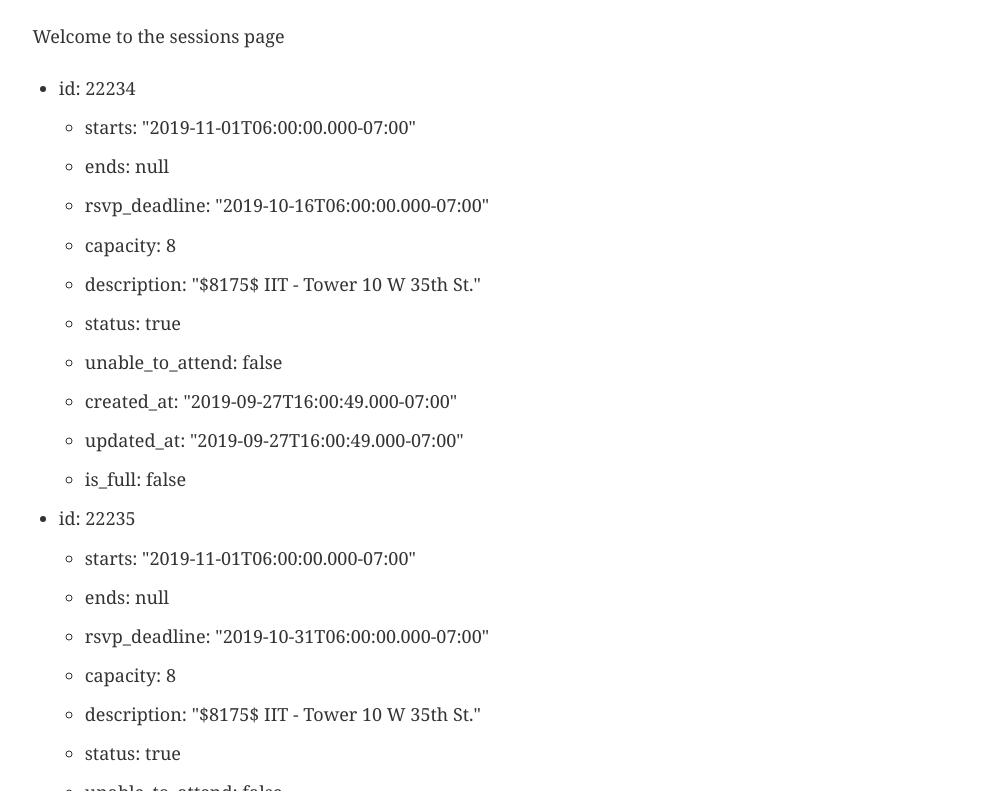
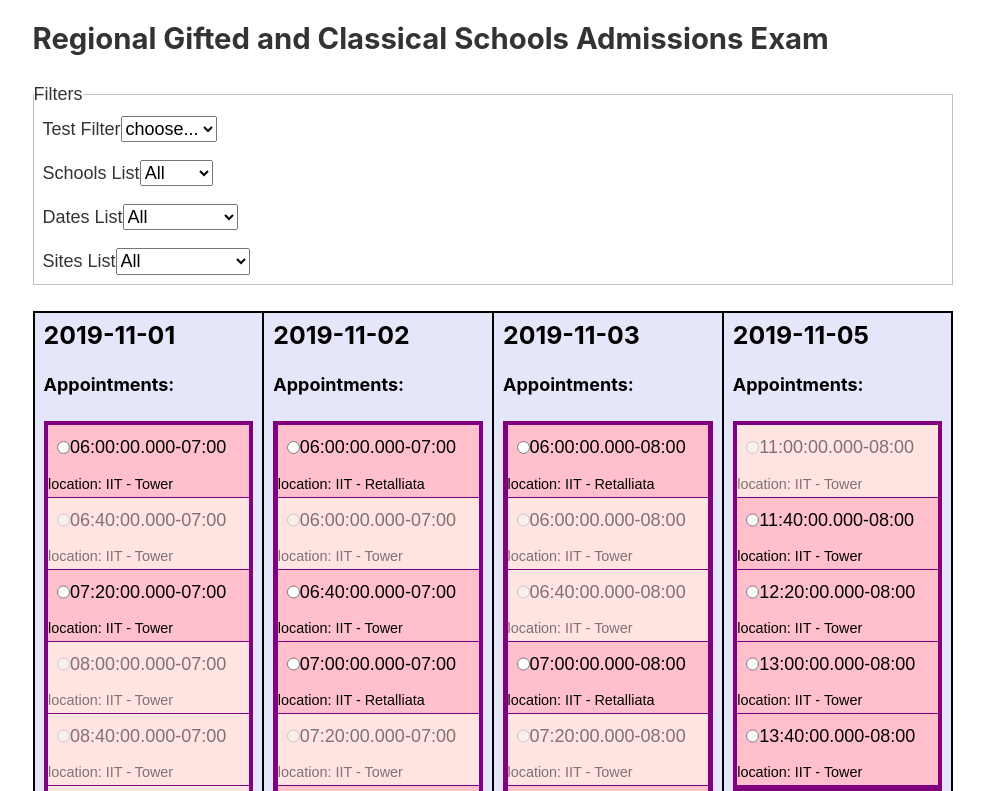
Before and after one commit to jdstein1/rsvp, a Gatsby site: page /sessions in a window 1280 px wide. Shown: the part 249-1040 px from the top of the page, without its empty margins (147-1131 px from the left). Built offline with nearby package versions, Linux system fonts and the light colour scheme; Gatsby itself is replaced by a stand-in of ours.

Commit message:
did some work...
...also updated packages, and things broke.

```diff
--- a/gatsby-config.js
+++ b/gatsby-config.js
@@ -1,8 +1,8 @@
 module.exports = {
   siteMetadata: {
-    title: `Gatsby Default Starter`,
-    description: `Kick off your next, great Gatsby project with this default starter. This barebones starter ships with the main Gatsby configuration files you might need.`,
-    author: `@gatsbyjs`,
+    title: `RSVP App`,
+    description: `Choose a time slot for an appointment.`,
+    author: `@jdstein1`,
   },
   plugins: [
     `gatsby-plugin-react-helmet`,
--- /dev/null
+++ b/src/components/error-boundary.js
@@ -0,0 +1,36 @@
+import React from "react"
+import PropTypes from "prop-types"
+// import { useStaticQuery, graphql } from "gatsby"
+
+
+export default class ErrorBoundary extends React.Component {
+  constructor(props) {
+    super(props);
+    this.state = { hasError: false };
+  }
+
+  static getDerivedStateFromError(error) {
+    // Update state so the next render will show the fallback UI.
+    return { hasError: true };
+  }
+
+  componentDidCatch(error, errorInfo) {
+    // You can also log the error to an error reporting service
+    console.log(error, errorInfo);
+  }
+
+  render() {
+    const { hasError } = this.state;
+    const { children } = this.props;
+    if (hasError) {
+      // You can render any custom fallback UI
+      return <h1>Something went wrong.</h1>;
+    }
+
+    return children;
+  }
+}
+
+ErrorBoundary.propTypes = {
+  children: PropTypes.element.isRequired,
+};
--- a/src/components/layout.css
+++ b/src/components/layout.css
@@ -4,6 +4,7 @@
   -webkit-text-size-adjust: 100%;
 }
 body {
+  font-family: sans-serif;
   margin: 0;
   -webkit-font-smoothing: antialiased;
   -moz-osx-font-smoothing: grayscale;
@@ -200,7 +201,7 @@
 }
 body {
   color: hsla(0, 0%, 0%, 0.8);
-  font-family: georgia, serif;
+  /* font-family: georgia, serif; */
   font-weight: normal;
   word-wrap: break-word;
   font-kerning: normal;
@@ -606,7 +607,7 @@
 code:after,
 tt:before,
 tt:after {
-  letter-spacing: -0.2em;
+  /* letter-spacing: -0.2em; */
   content: " ";
 }
 pre code:before,
--- a/src/components/layout.js
+++ b/src/components/layout.js
@@ -5,12 +5,13 @@
  * See: https://www.gatsbyjs.org/docs/use-static-query/
  */
 
-import React from "react"
-import PropTypes from "prop-types"
-import { useStaticQuery, graphql } from "gatsby"
+import React from 'react';
+import PropTypes from 'prop-types';
+import { useStaticQuery, graphql } from 'gatsby';
 
-import Header from "./header"
-import "./layout.css"
+import ErrorBoundary from './error-boundary';
+import Header from './header';
+import './layout.css';
 
 const Layout = ({ children }) => {
   const data = useStaticQuery(graphql`
@@ -21,32 +22,34 @@
         }
       }
     }
-  `)
-
+  `);
   return (
-    <>
+    <ErrorBoundary>
       <Header siteTitle={data.site.siteMetadata.title} />
       <div
         style={{
-          margin: `0 auto`,
+          margin: '0 auto',
           maxWidth: 960,
-          padding: `0px 1.0875rem 1.45rem`,
+          padding: '0px 1.0875rem 1.45rem',
           paddingTop: 0,
         }}
       >
-        <main>{children}</main>
+        <main>
+          {children}
+        </main>
         <footer>
-          © {new Date().getFullYear()}, Built with
-          {` `}
+          ©
+          {new Date().getFullYear()}
+          {', Built with '}
           <a href="https://www.gatsbyjs.org">Gatsby</a>
         </footer>
       </div>
-    </>
-  )
-}
+    </ErrorBoundary>
+  );
+};
 
 Layout.propTypes = {
   children: PropTypes.node.isRequired,
-}
+};
 
-export default Layout
+export default Layout;
--- /dev/null
+++ b/src/components/session-appointment.css
@@ -0,0 +1,22 @@
+li {
+  list-style: none;
+}
+.session-appointment {
+  color: black;
+  border-bottom: 1px solid purple;
+  background: pink;
+  margin: 0;
+  padding: 0;
+}
+.session-appointment.full {
+  color: rgba(0,0,0,0.5);
+  background: mistyrose;
+}
+label {
+  display: flex;
+  margin: 0;
+  padding: 0.5rem;
+}
+input {
+  margin-right: 0.5rem;
+}
--- /dev/null
+++ b/src/components/session-appointment.js
@@ -0,0 +1,18 @@
+// import PropTypes from "prop-types"
+import React from 'react';
+import './session-appointment.css';
+
+const SessionAppointment = ({ appt }) => {
+  console.log(appt);
+
+  return (
+  <li className={`session-appointment ${appt.location} ${appt.is_full && 'full' }`}>
+    <label className='label' htmlFor={`appointment-time-${appt.id}`}>
+      <input className='input' name="appointment-time" id={`appointment-time-${appt.id}`} type="radio" value={appt.time} disabled={appt.is_full} />
+      <span className='label-text'>{appt.time}</span>
+    </label>
+    <p><small>location: {appt.location}</small></p>
+  </li>
+)};
+
+export default SessionAppointment;
--- /dev/null
+++ b/src/components/session-date.css
@@ -0,0 +1,20 @@
+
+.session-date {
+  color: black;
+  border: 1px solid black;
+  background: lavender;
+  width: auto;
+  flex: 1 1 25%;
+  display: flex;
+  flex-direction: column;
+  margin: 0 0 1rem;
+  padding: 0.5rem;
+}
+.list-appointments {
+  background: purple;
+  display: flex;
+  flex-direction: column;
+  list-style: none;
+  margin: 0;
+  padding: 0.25rem;
+}
--- /dev/null
+++ b/src/components/session-date.js
@@ -0,0 +1,17 @@
+// import PropTypes from "prop-types"
+import React from "react"
+import SessionAppointment from "./session-appointment";
+import "./session-date.css"
+
+const SessionDate = (props) => {
+
+  return (<li className={'session-date'}>
+    <h3>{props.date}</h3>
+    <h4>Appointments:</h4>
+    <ul className={'list-appointments'}>
+      {props.appointments.map( (appt, i) => <SessionAppointment key={i} appt={appt} />)}
+    </ul>
+  </li>);
+};
+
+export default SessionDate;
--- /dev/null
+++ b/src/components/session-grid.css
@@ -0,0 +1,13 @@
+
+.session-grid {
+  color: black;
+  border: 1px solid black;
+  background: lightblue;
+  list-style: none;
+  display: flex;
+  flex-direction: row;
+  flex-wrap: wrap;
+  justify-content: flex-start;
+  margin: 0;
+  padding: 0;
+}
--- a/src/components/session-grid.js
+++ b/src/components/session-grid.js
@@ -1,11 +1,13 @@
-import PropTypes from "prop-types"
+// import PropTypes from "prop-types"
 import React from "react"
 // import { Link } from "gatsby"
 
-function parseISOString(s) {
-  var b = s.split(/\D+/);
-  return new Date(Date.UTC(b[0], --b[1], b[2], b[3], b[4], b[5], b[6]));
-}
+// import utils from "../scripts/utils.js"
+import SessionDate from "./session-date";
+
+import "./session-grid.css"
+
+// prepare the data...
 
 // get NOW date/time
 // make a date/time obj w many formats
@@ -15,90 +17,63 @@
 // if deadline passed: eject
 // else: render the date/time
 
-const SessionRow = ({ data }) => {
+// const {sessions} = data;
 
-  // const {} = data;
+// const fakeNow = "2019-10-16T06:00:00.000-07:00";
 
-  const keysArray = Object.keys(data);
+/**
+ * Create one column per day/date
+ * Create many rows in each column for each appointment slot
+ */
 
-  return (<li>id: {JSON.stringify(data.id)}
-    <ul>{ keysArray.map( (key, j) => {
+const SessionGrid = ({uniqueDates, sessions}) => {
 
-      if ( key === 'id' || data[key] === 'null' ) return null;
-
-      return (<li>{key}: {JSON.stringify(data[key])}</li>)
-
-    })}</ul>
-  </li>)};
-
-const SessionGrid = ({ sessions, now }) => (
-  <div>
-    <ul>{ sessions.map( (sessionObj, i) => {
-
-        const { id, starts, rsvp_deadline } = sessionObj;
-
-        const now = {};
-        now['ms'] = Date.now();
-        // now['utc'] = now['ms'].toUTCString();
-        // now['iso'] = parseISOString(now);
-
-        const due = {};
-        due['ms'] = rsvp_deadline;
-        // due['utc'] = '';
-        // due['iso'] = parseISOString(due);
-
-        // const starts = {};
-
-        // var msStarts = parseISOString(starts);
-        // var utcStarts = parseISOString(starts);
-        // var isoStarts = parseISOString(starts);
+  // const now = new Date().toISOString();
+  // const nowMS = Date.parse(now);
+  // const nowMS = Date.parse(new Date().toISOString() );
+  // console.log(nowMS);
 
 
-        console.log(now);
-        // console.log(msNow);
+  return (
+    <div>
+      <ul className={'session-grid'}>{uniqueDates.map( (date, i) => {
 
-        console.log(due);
+        const appointments = sessions.filter( ( session ) => {
+          return date === session.date;
+        })
 
-        // if ( msNow > msDue ) return null;
+        // const { id, date, starts, rsvp_deadline: deadline } = sessionObj;
 
-        return <SessionRow key={i} data={sessionObj} />;
+        // const startsMS = Date.parse(starts);
+        // // console.dir(startsMS);
+
+        // const appointment = utils.createMonster(startsMS);
+        // // console.log('appointment: ', appointment);
+
+        // const deadlineMS = Date.parse(deadline);
+        // // console.dir(deadlineMS);
+
+        // const rsvp = utils.createMonster(deadlineMS);
+        // // console.log('rsvp: ', rsvp);
+
+        // let past = 'none';
+
+        // if (nowMS > deadlineMS) {
+        //   if (nowMS > startsMS) {
+        //     past = 'appointmentStart';
+        //   } else {
+        //     past = 'rsvpDeadline';
+        //   }
+        // }
+
+        // if ((now.ms > rsvp.ms) || (now.ms > appointment.ms) ) return null;
+
+        return <SessionDate key={i} date={date} appointments={appointments} />;
+        // return <SessionRow key={i} id={id} appointment={appointment} rsvp={rsvp} past={past} />;
 
       }) }</ul>
-  </div>
-)
-
-SessionGrid.propTypes = {
-  sessions: PropTypes.array,
+    </div>
+  );
 }
 
-SessionGrid.defaultProps = {
-  sessions: [
-    {
-      "id": 22234,
-      "starts": "2019-11-01T06:00:00.000-07:00",
-      "ends": null,
-      "rsvp_deadline": "2019-10-16T06:00:00.000-07:00",
-      "capacity": 8,
-      "description": "$8175$ IIT - Tower   10 W 35th St.",
-      "status": true,
-      "unable_to_attend": false,
-      "created_at": "2019-09-27T16:00:49.000-07:00",
-      "updated_at": "2019-09-27T16:00:49.000-07:00",
-      "is_full": false
-    },{
-      "id": 22235,
-      "starts": "2019-11-01T06:00:00.000-07:00",
-      "ends": null,
-      "rsvp_deadline": "2019-10-31T06:00:00.000-07:00",
-      "capacity": 8,
-      "description": "$8175$ IIT - Tower   10 W 35th St.",
-      "status": true,
-      "unable_to_attend": false,
-      "created_at": "2019-09-27T16:00:49.000-07:00",
-      "updated_at": "2019-09-27T16:00:49.000-07:00",
-      "is_full": false
-    }
-  ]
-}
-
-export default SessionGrid
+export default SessionGrid;
--- a/src/pages/sessions.js
+++ b/src/pages/sessions.js
@@ -1,18 +1,146 @@
 import React from "react"
-import { Link } from "gatsby"
+// import { Link } from "gatsby"
+
+// import utils from "../scripts/utils.js"
 
 import SessionGrid from "../components/session-grid"
 import Layout from "../components/layout"
 import SEO from "../components/seo"
 
-const SecondPage = () => (
-  <Layout>
-    <SEO title="Sessions" />
-    <h1>Sessions</h1>
-    <p>Welcome to the sessions page</p>
-    {/* <Link to="/">Go back to the homepage</Link> */}
-    <SessionGrid />
-  </Layout>
-)
+import data from "../static/data.json";
+// console.log('data.sessions: ', data.sessions);
 
-export default SecondPage
+const filters = ['school', 'date', 'site'];
+
+class Sessions extends React.Component {
+
+  constructor(props) {
+    super(props);
+    this.state = {
+      filter: '',
+      filterSchool: '',
+      filterDate: '',
+      filterSite: '',
+    };
+  }
+
+  changeFilter = (event) => {
+    console.log(event.target.value);
+    this.setState({ filter: event.target.value });
+    // return event;
+  }
+
+  filterBySchools = (event) => {
+    console.log(event.target.value);
+    this.setState({ filterSchool: event.target.value });
+    // return event;
+  }
+
+  filterByDates = (event) => {
+    console.log(event.target.value);
+    this.setState( { filterDate: event.target.value } );
+    // return event;
+  }
+
+  filterBySites = (event) => {
+    console.log(event.target.value);
+    this.setState( { filterSite: event.target.value } );
+    // return event;
+  }
+
+  render () {
+
+    // create new array of sessions with date
+    // TODO: create util func...
+    const sessions = data.sessions.map((session, i) => {
+
+      // console.log('monster: ', utils.createMonster(session.starts));
+
+      const dateTime = session.starts.split('T');
+      const dateStr = dateTime[0];
+      const timeStr = dateTime[1];
+      const timeArr = timeStr.split('-')
+      session.dateTime = dateTime;
+      session.date = dateStr;
+      session.time = timeStr;
+      const location = session.description.replace(/\$(.*?)\$/, '').replace(/(IIT - \w+)(\s+)(.*)/g, '$1').trim();
+      const locationClass = location.replace(/ /g, '').toLowerCase();
+      // console.log(location);
+
+      session.location = location;
+      session.locationClass = locationClass;
+
+      // console.log('session: ', session);
+      return session;
+    })
+    // console.log('sessions: ', sessions);
+
+    // create array of dates
+    // TODO: create util func...
+    const arrAllDays = sessions.map((session, i) => {
+      // const date = session.starts.split('T')[0];
+      return session.date;
+    })
+    // console.log('arrAllDays: ', arrAllDays);
+
+    // TODO: create util func...
+    const arrDays = arrAllDays.reduce((accumulator, currentValue) => {
+      return accumulator.includes(currentValue) ? accumulator : [...accumulator, currentValue];
+    }, []);
+    // console.log('arrDays: ', arrDays);
+
+    // TODO: create util func...
+    const arrSites = sessions.map((session, i) => {
+      // const date = session.starts.split('T')[0];
+      return session.location;
+    }).reduce((accumulator, currentValue) => {
+      return accumulator.includes(currentValue) ? accumulator : [...accumulator, currentValue];
+    }, []);
+    // console.log('arrSites: ', arrSites);
+
+    return (
+      <Layout>
+        <SEO title="Sessions" />
+        <h1>Sessions</h1>
+        <h2>{data.name}</h2>
+        <form action="">
+        <fieldset>
+          <legend>Filters</legend>
+            <label htmlFor="test_filter">
+              <span>Test Filter</span>
+              <select name="test_filter" id="test_filter" onChange={this.changeFilter}>
+                <option value="">choose...</option>
+                {filters.map((id, i) => <option key={i} value={id}>{id}</option>)}
+              </select>
+            </label>
+            <label htmlFor="schools_list">
+              <span>Schools List</span>
+              <select name="schools_list" id="schools_list" onChange={this.filterBySchools}>
+                <option value="">All</option>
+                {data.school_list.map((id, i) => <option key={i} value={id}>{id}</option>)}
+              </select>
+            </label>
+          <label htmlFor="dates_list">
+            <span>Dates List</span>
+            <select name="dates_list" id="dates_list" onChange={ this.filterByDates }>
+              <option value="">All</option>
+              { arrDays.map((date, j) => <option key={j} value={date}>{date}</option>) }
+            </select>
+          </label>
+          <label htmlFor="sites_list">
+            <span>Sites List</span>
+            <select name="sites_list" id="sites_list" onChange={ this.filterBySites }>
+              <option value="">All</option>
+              { arrSites.map((date, j) => <option key={j} value={date}>{date}</option>) }
+            </select>
+          </label>
+        </fieldset>
+        </form>
+        <SessionGrid sessions={sessions} uniqueDates={arrDays} uniqueSites={arrSites} />
+      </Layout>
+    );
+  }
+
+}
+
+export default Sessions;
--- /dev/null
+++ b/src/scripts/utils.js
@@ -0,0 +1,27 @@
+const utils = {
+
+  // creates monster date object from ms value
+  createMonster: (ms) => {
+    const obj = {};
+    obj.ms = ms;
+    obj.iso = new Date(ms).toISOString();
+    obj.obj = new Date(obj.iso);
+    obj.utc = obj.obj.toUTCString();
+    obj.date = obj.obj.toDateString();
+    obj.time = obj.obj.toTimeString();
+    obj.json = obj.obj.toJSON();
+    obj.us = obj.obj.toLocaleString('en-US');
+    // obj['parsed'] = this.parseISOString(obj['iso']);
+    // console.log('obj: ', obj);
+    return obj;
+  },
+
+  // creates a date obj from an ISO string
+  parseISOString: (s) => {
+    const b = s.split(/\D+/);
+    return new Date(Date.UTC(b[0], --b[1], b[2], b[3], b[4], b[5], b[6]));
+  },
+
+};
+
+export default utils;
```
Also changed, not shown: package.json (+15 -7 lines), src/components/filters/index.js (added, +18 -0 lines), src/components/session-row.css (added, +18 -0 lines), src/components/session-row.js (added, +49 -0 lines), src/pages/index.js (+8 -8 lines), .eslintrc.js (added), README.md, 1 other file.
